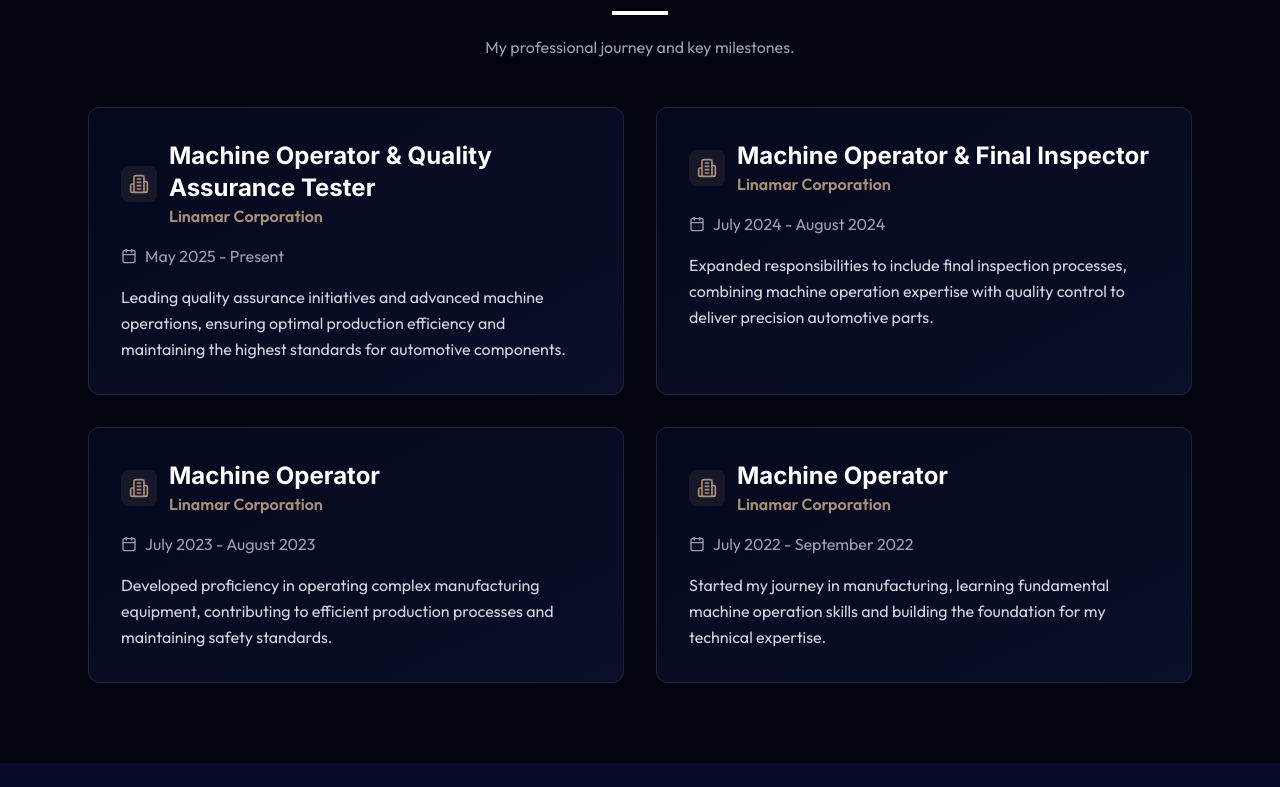
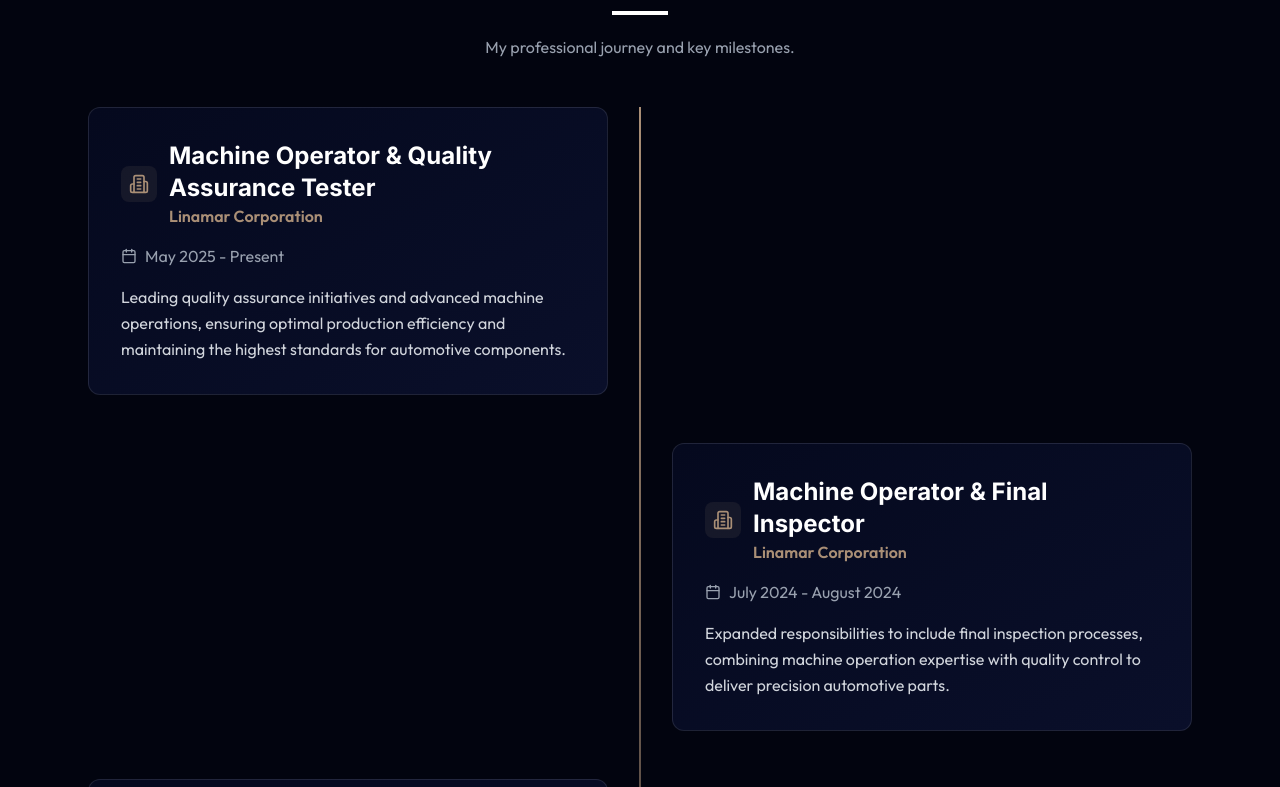
Before and after one commit to louisnguyenn/Louis-Personal-Portfolio, a React (Vite) app: page / in a window 1280 px wide. Shown: the part 1733-2520 px from the top of the page. Built offline with nearby package versions, Linux system fonts and the light colour scheme.

Commit message:
experience

```diff
--- a/src/components/sections/Experience.jsx
+++ b/src/components/sections/Experience.jsx
@@ -1,15 +1,22 @@
 import { ScrollReveal } from '../ScrollReveal'
-import { Calendar, Building2, TrendingUp } from "lucide-react";
+import { Calendar, Building2 } from "lucide-react";
 
-const ExperienceCard = ({ date, title, company, description, index }) => {
+const ExperienceCard = ({ date, title, company, description, index, isLast }) => {
+  const isLeft = index % 2 === 0;
+
   return (
-    <ScrollReveal direction="up" distance={50} duration={0.8} delay={index * 0.1}>
-      <div className="group relative bg-gradient-to-br from-[#05091e] to-[#0a0f2a] rounded-xl p-6 sm:p-8 border border-white/10 hover:border-[#AA8F76] transition-all duration-500 hover:-translate-y-2 hover:shadow-2xl hover:shadow-[#AA8F76]/20 h-full flex flex-col">
+    <div className="relative mb-12 last:mb-0">
+      <div className="flex w-full items-start">
+        {/* Left side - Desktop */}
+        <div className="hidden lg:block w-1/2 pr-8">
+          {isLeft && (
+            <ScrollReveal direction="right" distance={50} duration={0.8} delay={index * 0.1}>
+              <div className="group relative bg-gradient-to-br from-[#05091e] to-[#0a0f2a] rounded-xl p-6 sm:p-8 border border-white/10 hover:border-[#AA8F76] transition-all duration-500 hover:-translate-y-2 hover:shadow-2xl hover:shadow-[#AA8F76]/20">
                 {/* Gradient overlay on hover */}
                 <div className="absolute inset-0 bg-gradient-to-r from-[#AA8F76]/5 to-transparent rounded-xl opacity-0 group-hover:opacity-100 transition-opacity duration-500"></div>
 
                 {/* Content */}
-        <div className="relative z-10 flex flex-col h-full">
+                <div className="relative z-10">
                   {/* Header with icons */}
                   <div className="flex items-start justify-between mb-4">
                     <div className="flex items-center space-x-3">
@@ -34,12 +41,100 @@ const ExperienceCard = ({ date, title, company, description, index }) => {
                   </div>
 
                   {/* Description */}
-          <p className="text-gray-300 leading-relaxed text-sm sm:text-base flex-grow">
+                  <p className="text-gray-300 leading-relaxed text-sm sm:text-base">
                     {description}
                   </p>
                 </div>
               </div>
             </ScrollReveal>
+          )}
+        </div>
+
+        {/* Right side - Desktop */}
+        <div className="hidden lg:block w-1/2 pl-8">
+          {!isLeft && (
+            <ScrollReveal direction="left" distance={50} duration={0.8} delay={index * 0.1}>
+              <div className="group relative bg-gradient-to-br from-[#05091e] to-[#0a0f2a] rounded-xl p-6 sm:p-8 border border-white/10 hover:border-[#AA8F76] transition-all duration-500 hover:-translate-y-2 hover:shadow-2xl hover:shadow-[#AA8F76]/20">
+                {/* Gradient overlay on hover */}
+                <div className="absolute inset-0 bg-gradient-to-r from-[#AA8F76]/5 to-transparent rounded-xl opacity-0 group-hover:opacity-100 transition-opacity duration-500"></div>
+
+                {/* Content */}
+                <div className="relative z-10">
+                  {/* Header with icons */}
+                  <div className="flex items-start justify-between mb-4">
+                    <div className="flex items-center space-x-3">
+                      <div className="p-2 bg-[#AA8F76]/10 rounded-lg group-hover:bg-[#AA8F76]/20 transition-colors duration-300">
+                        <Building2 size={20} className="text-[#AA8F76]" />
+                      </div>
+                      <div className="flex flex-col">
+                        <h3 className="text-xl sm:text-2xl font-bold text-white group-hover:text-[#AA8F76] transition-colors duration-300">
+                          {title}
+                        </h3>
+                        <span className="text-[#AA8F76] font-semibold text-sm sm:text-base">
+                          {company}
+                        </span>
+                      </div>
+                    </div>
+                  </div>
+
+                  {/* Date */}
+                  <div className="flex items-center space-x-2 mb-4">
+                    <Calendar size={16} className="text-gray-400" />
+                    <span className="text-gray-400 text-sm sm:text-base">{date}</span>
+                  </div>
+
+                  {/* Description */}
+                  <p className="text-gray-300 leading-relaxed text-sm sm:text-base">
+                    {description}
+                  </p>
+                </div>
+              </div>
+            </ScrollReveal>
+          )}
+        </div>
+
+        {/* Mobile card - shows for all items */}
+        <div className="lg:hidden flex-1 ml-6">
+          <ScrollReveal direction="up" distance={50} duration={0.8} delay={index * 0.1}>
+            <div className="group relative bg-gradient-to-br from-[#05091e] to-[#0a0f2a] rounded-xl p-6 border border-white/10 hover:border-[#AA8F76] transition-all duration-500 hover:-translate-y-2 hover:shadow-2xl hover:shadow-[#AA8F76]/20">
+              {/* Gradient overlay on hover */}
+              <div className="absolute inset-0 bg-gradient-to-r from-[#AA8F76]/5 to-transparent rounded-xl opacity-0 group-hover:opacity-100 transition-opacity duration-500"></div>
+
+              {/* Content */}
+              <div className="relative z-10">
+                {/* Header with icons */}
+                <div className="flex items-start justify-between mb-4">
+                  <div className="flex items-center space-x-3">
+                    <div className="p-2 bg-[#AA8F76]/10 rounded-lg group-hover:bg-[#AA8F76]/20 transition-colors duration-300">
+                      <Building2 size={20} className="text-[#AA8F76]" />
+                    </div>
+                    <div className="flex flex-col">
+                      <h3 className="text-lg font-bold text-white group-hover:text-[#AA8F76] transition-colors duration-300">
+                        {title}
+                      </h3>
+                      <span className="text-[#AA8F76] font-semibold text-sm">
+                        {company}
+                      </span>
+                    </div>
+                  </div>
+                </div>
+
+                {/* Date */}
+                <div className="flex items-center space-x-2 mb-4">
+                  <Calendar size={16} className="text-gray-400" />
+                  <span className="text-gray-400 text-sm">{date}</span>
+                </div>
+
+                {/* Description */}
+                <p className="text-gray-300 leading-relaxed text-sm">
+                  {description}
+                </p>
+              </div>
+            </div>
+          </ScrollReveal>
+        </div>
+      </div>
+    </div>
   );
 };
 
@@ -87,8 +182,14 @@ export const Experience = () => {
           </p>
         </ScrollReveal>
 
-        {/* Experience cards grid */}
-        <div className="grid grid-cols-1 lg:grid-cols-2 gap-6 lg:gap-8">
+        {/* Timeline */}
+        <div className="relative">
+          {/* Single continuous timeline line for desktop */}
+          <div className="absolute left-1/2 top-0 w-0.5 h-full bg-gradient-to-b from-[#AA8F76] to-[#AA8F76]/20 transform -translate-x-1/2 z-0 hidden lg:block"></div>
+
+          {/* Single continuous timeline line for mobile */}
+          <div className="absolute left-8 top-0 w-0.5 h-full bg-gradient-to-b from-[#AA8F76] to-[#AA8F76]/20 transform -translate-x-1/2 z-0 lg:hidden"></div>
+
           {experiences.map((exp, index) => (
             <ExperienceCard
               key={index}
@@ -97,11 +198,12 @@ export const Experience = () => {
               company={exp.company}
               description={exp.description}
               index={index}
+              isLast={index === experiences.length - 1}
             />
           ))}
         </div>
 
-        {/* Summary stats */}
+        {/* summary stats */}
         {/* <ScrollReveal direction="up" distance={50} duration={0.8}>
           <div className="mt-16 grid grid-cols-1 sm:grid-cols-3 gap-6 text-center">
             <div className="bg-[#05091e] rounded-lg p-6 border border-white/10 hover:border-[#AA8F76] transition-all duration-300">
```
Lines whose indentation alone changed are shown as unchanged.
